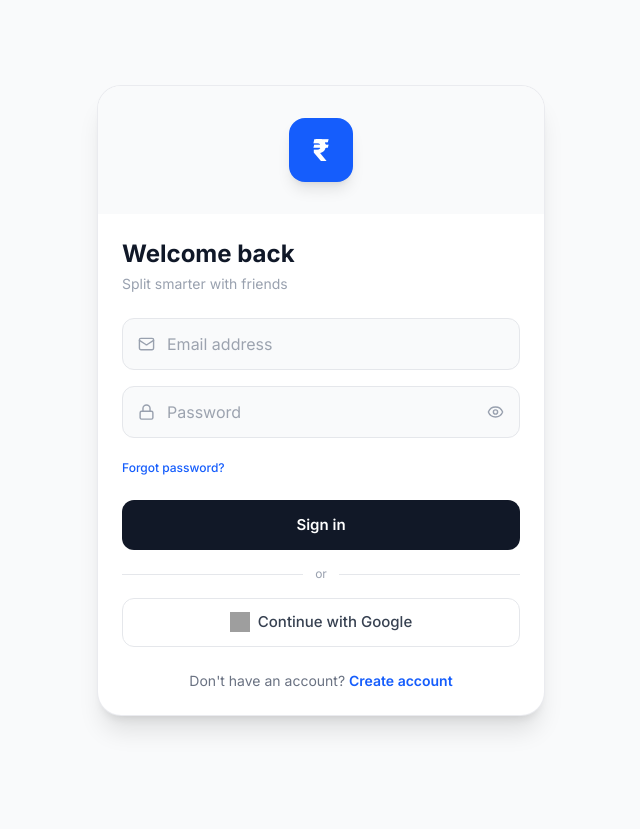
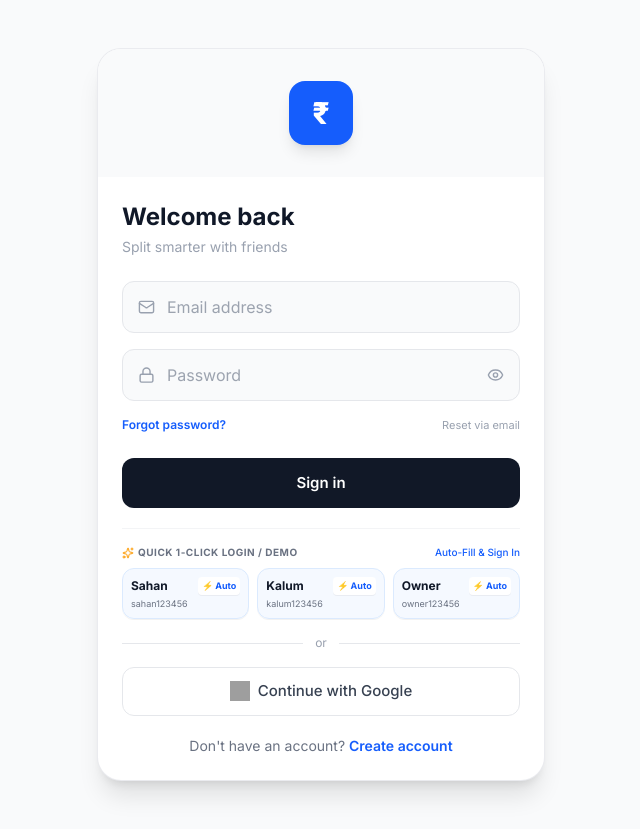
Before and after one commit to RusiruPramod/expense-tracekr, a React (Vite) app: page / in a window 1280 px wide. Shown: the whole page, without its empty margins (319-959 px from the left). Before the commit the page ends 800 px from the top, so only its background shows below. Built offline with nearby package versions, Linux system fonts and the light colour scheme; no server answers; grey boxes are pictures that could not be loaded.

Commit message:
credtentials

```diff
--- a/src/pages/Auth.jsx
+++ b/src/pages/Auth.jsx
@@ -7,7 +7,7 @@ import { useState } from 'react'
 import { useTranslation } from 'react-i18next'
 import { motion, AnimatePresence } from 'framer-motion'
 import toast from 'react-hot-toast'
-import { Eye, EyeOff, Mail, Lock, User } from 'lucide-react'
+import { Eye, EyeOff, Mail, Lock, User, Sparkles, KeyRound } from 'lucide-react'
 
 import { useAuth } from '../context/AuthContext'
 
@@ -20,6 +20,12 @@ const FIREBASE_ERROR_MAP = {
   'auth/weak-password':         'auth.errors.weakPassword',
   'auth/network-request-failed':'auth.errors.networkError',
 }
+
+export const PRESET_USERS = [
+  { name: 'Sahan', email: 'sahan@gmail.com', password: 'sahan123456', role: 'Member' },
+  { name: 'Kalum', email: 'kalum@gmail.com', password: 'kalum123456', role: 'Member' },
+  { name: 'Owner', email: 'owner@gmail.com', password: 'owner123456', role: 'Admin/Owner' },
+]
 
 export function Auth() {
   const { t } = useTranslation()
@@ -47,12 +53,42 @@ export function Auth() {
         await signUp(email, password, name.trim())
       } else {
         await resetPassword(email)
-        toast.success(t('auth.resetSent'))
+        toast.success(t('auth.resetSent') || 'Password reset email sent! Check your inbox.')
         setMode('login')
         return
       }
     } catch (err) {
       toast.error(getErrorMsg(err.code))
+    } finally {
+      setLoading(false)
+    }
+  }
+
+  const handleQuickLogin = async (preset) => {
+    setLoading(true)
+    setEmail(preset.email)
+    setPassword(preset.password)
+
+    try {
+      // Try sign in
+      await signIn(preset.email, preset.password)
+      toast.success(`Welcome, ${preset.name}!`)
+    } catch (err) {
+      if (
+        err.code === 'auth/user-not-found' ||
+        err.code === 'auth/invalid-credential' ||
+        err.code === 'auth/invalid-email'
+      ) {
+        // Auto register if account does not exist yet
+        try {
+          await signUp(preset.email, preset.password, preset.name)
+          toast.success(`Account created & logged in as ${preset.name}!`)
+        } catch (signUpErr) {
+          toast.error(getErrorMsg(signUpErr.code))
+        }
+      } else {
+        toast.error(getErrorMsg(err.code))
+      }
     } finally {
       setLoading(false)
     }
@@ -98,7 +134,7 @@ export function Auth() {
             <p className="text-sm text-gray-400 mb-6">
               {mode === 'login'  ? t('app.tagline') :
                mode === 'signup' ? t('app.tagline')  :
-               'Enter your email to receive a reset link'}
+               'Enter your email to receive a password reset link'}
             </p>
 
             <form onSubmit={handleSubmit} className="space-y-4">
@@ -159,13 +195,22 @@ export function Auth() {
 
               {/* Forgot password link */}
               {mode === 'login' && (
+                <div className="flex items-center justify-between">
                   <button
                     type="button"
                     onClick={() => setMode('reset')}
-                  className="text-xs text-blue-600 font-medium"
+                    className="text-xs text-blue-600 hover:text-blue-700 font-semibold"
                   >
-                  {t('auth.forgotPassword')}
+                    {t('auth.forgotPassword') || 'Forgot password?'}
                   </button>
+                  <span className="text-[11px] text-gray-400">Reset via email</span>
+                </div>
+              )}
+
+              {mode === 'reset' && (
+                <div className="p-3 rounded-xl bg-blue-50 border border-blue-100 text-xs text-blue-700">
+                  Enter your email above and tap below to receive a secure Firebase password reset link.
+                </div>
               )}
 
               <button type="submit" disabled={loading} className="btn-primary mt-2">
@@ -174,6 +219,41 @@ export function Auth() {
                  mode === 'signup' ? t('auth.signUp')       : t('auth.resetPassword')}
               </button>
             </form>
+
+            {/* ── Quick 1-Click Auto Login Buttons ── */}
+            <div className="mt-5 pt-4 border-t border-gray-100">
+              <div className="flex items-center justify-between mb-2">
+                <span className="text-[10px] font-bold text-gray-500 uppercase tracking-wider flex items-center gap-1">
+                  <Sparkles size={12} className="text-amber-500" />
+                  Quick 1-Click Login / Demo
+                </span>
+                <span className="text-[10px] text-blue-600 font-medium">Auto-Fill & Sign In</span>
+              </div>
+
+              <div className="grid grid-cols-3 gap-2">
+                {PRESET_USERS.map((preset) => (
+                  <button
+                    key={preset.email}
+                    type="button"
+                    disabled={loading}
+                    onClick={() => handleQuickLogin(preset)}
+                    className="p-2 rounded-xl border border-blue-100 bg-blue-50/60 hover:bg-blue-100/80 text-left transition-all active:scale-95 group shadow-2xs"
+                  >
+                    <div className="flex items-center justify-between">
+                      <span className="text-xs font-bold text-gray-900 group-hover:text-blue-700">
+                        {preset.name}
+                      </span>
+                      <span className="text-[9px] font-bold text-blue-600 bg-white px-1 py-0.5 rounded shadow-2xs">
+                        ⚡ Auto
+                      </span>
+                    </div>
+                    <span className="text-[9px] text-gray-500 block truncate mt-0.5">
+                      {preset.password}
+                    </span>
+                  </button>
+                ))}
+              </div>
+            </div>
 
             {/* Google sign-in */}
             {mode !== 'reset' && (
@@ -197,7 +277,7 @@ export function Auth() {
             )}
 
             {/* Mode switcher */}
-            <p className="text-center text-sm text-gray-500 mt-6">
+            <p className="text-center text-sm text-gray-500 mt-5">
               {mode === 'login' ? (
                 <>
                   {t('auth.noAccount')}{' '}
```
Also changed, not shown: 1 other file (tests, documents, lock files or other folders). Lines whose indentation alone changed are shown as unchanged.
